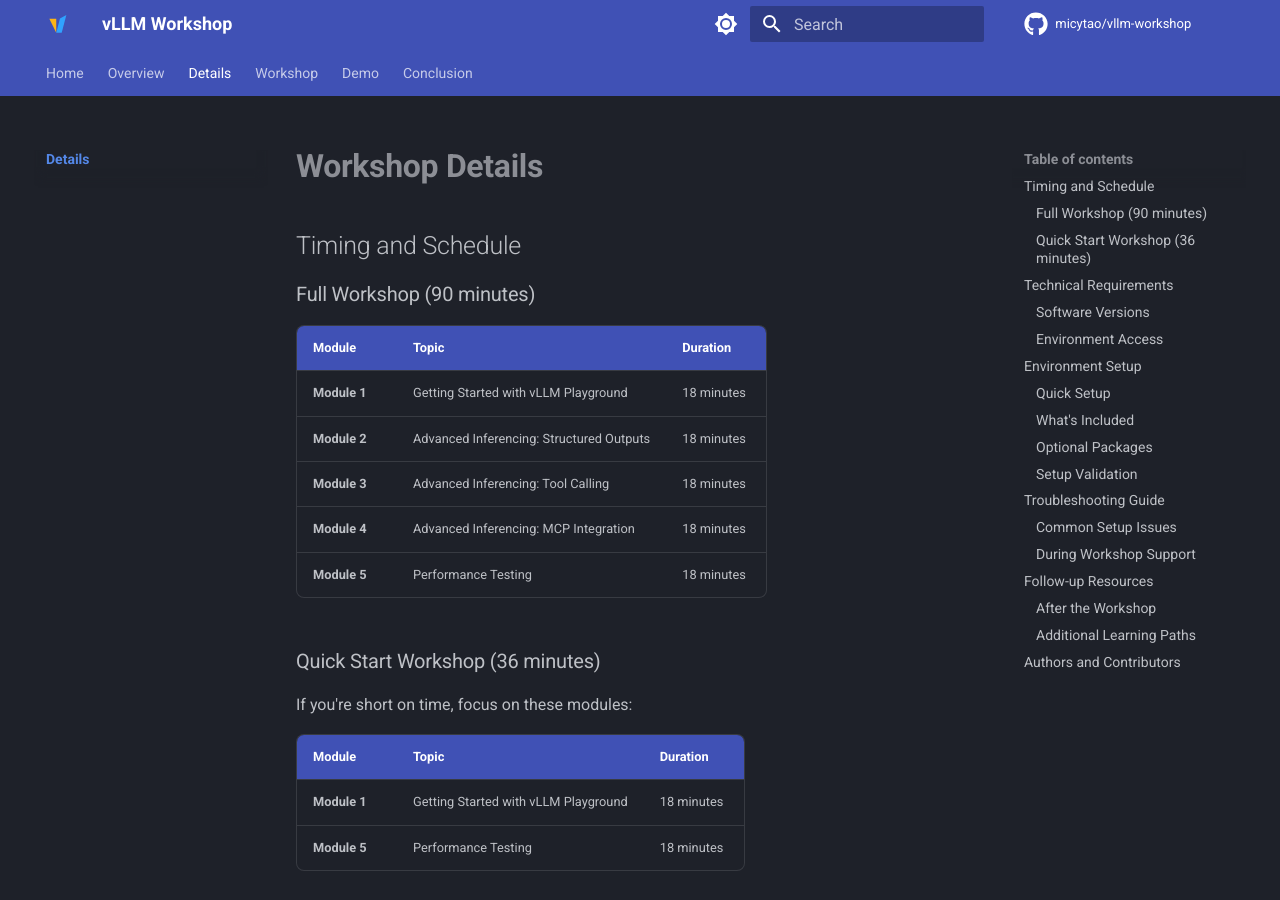
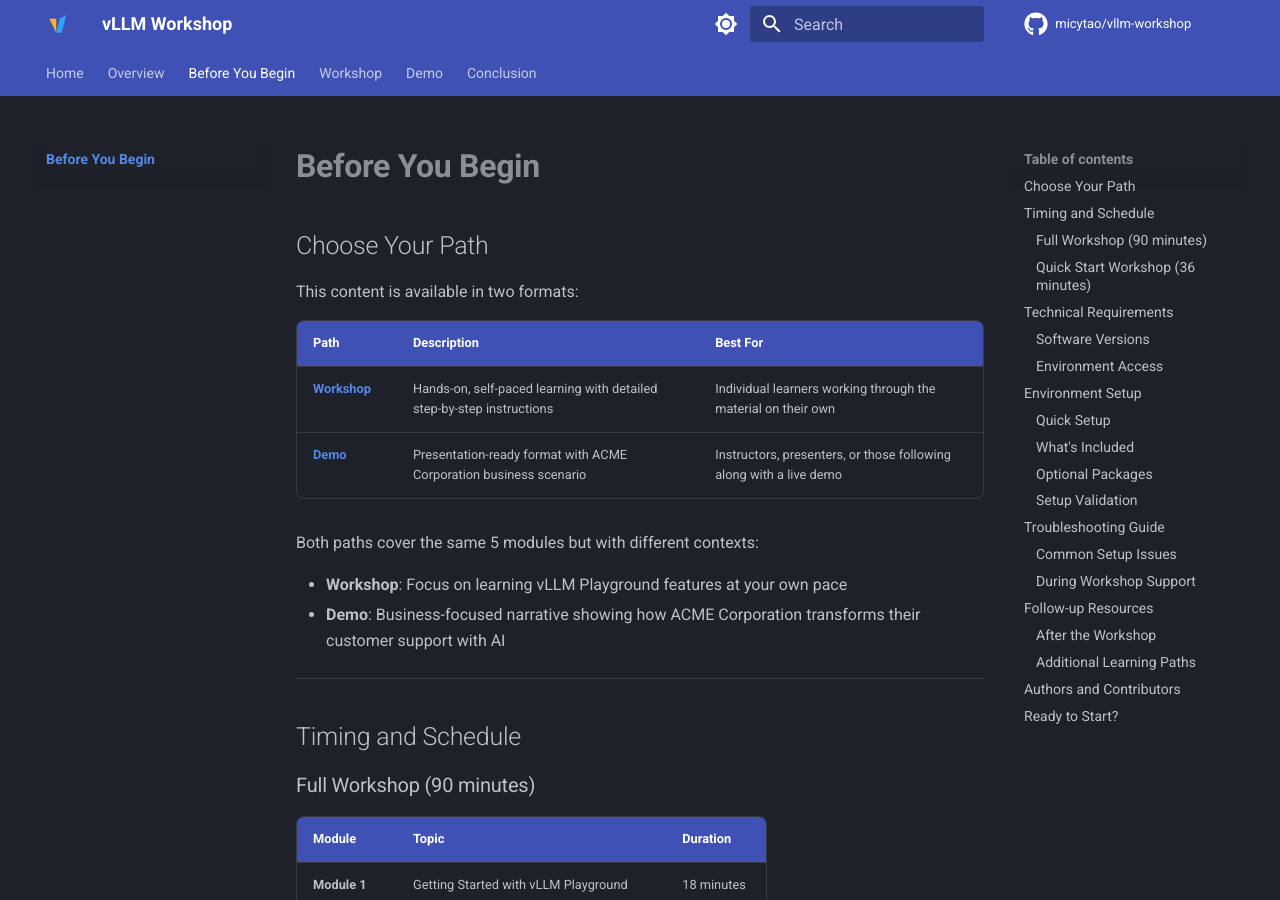
Before and after one commit to micytao/vllm-workshop, an MkDocs documentation site: the page built from docs/details.md, in a window 1280 px wide and 900 px high. Built offline with MkDocs 1.6.1 and Material for MkDocs 9.7.7, drawn with Linux system fonts in a browser that asks for light colours; comment, search, counter and statistics services are not loaded; some of the changed text lies outside the part shown.

Commit message:
Rename Details to 'Before You Begin' and add Workshop/Demo path selection
- Rename 'Details' to 'Before You Begin' in navigation
- Add 'Choose Your Path' section with Workshop vs Demo comparison
- Update 'Ready to Start?' section with both path options

```diff
--- a/docs/details.md
+++ b/docs/details.md
@@ -1,4 +1,20 @@
-# Workshop Details
+# Before You Begin
+
+## Choose Your Path
+
+This content is available in two formats:
+
+| Path | Description | Best For |
+|------|-------------|----------|
+| **[Workshop](workshop/module-01-getting-started.md)** | Hands-on, self-paced learning with detailed step-by-step instructions | Individual learners working through the material on their own |
+| **[Demo](demo/module-01-getting-started.md)** | Presentation-ready format with ACME Corporation business scenario | Instructors, presenters, or those following along with a live demo |
+
+Both paths cover the same 5 modules but with different contexts:
+
+- **Workshop**: Focus on learning vLLM Playground features at your own pace
+- **Demo**: Business-focused narrative showing how ACME Corporation transforms their customer support with AI
+
+---
 
 ## Timing and Schedule
 
@@ -164,4 +180,9 @@ vllm-playground
 
 ---
 
-**Ready to start?** Begin with [Module 1: Getting Started](workshop/module-01-getting-started.md)!
+## Ready to Start?
+
+Choose your learning path:
+
+- 📚 **Workshop Path**: [Module 1: Getting Started](workshop/module-01-getting-started.md) — Self-paced, hands-on learning
+- 🎬 **Demo Path**: [Module 1: Getting Started](demo/module-01-getting-started.md) — Presentation-ready with ACME business scenario
--- a/mkdocs.yml
+++ b/mkdocs.yml
@@ -81,7 +81,7 @@ copyright: >
 nav:
   - Home: index.md
   - Overview: overview.md
-  - Details: details.md
+  - Before You Begin: details.md
   - Workshop:
     - "Module 1: Getting Started": workshop/module-01-getting-started.md
     - "Module 2: Structured Outputs": workshop/module-02-structured-outputs.md
```
